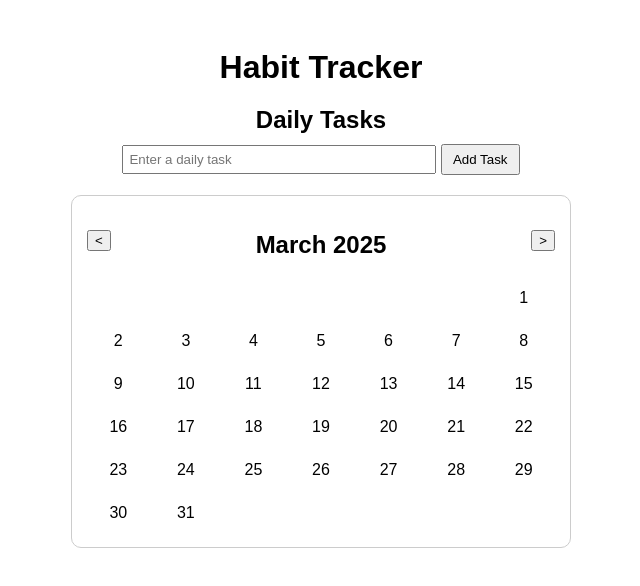
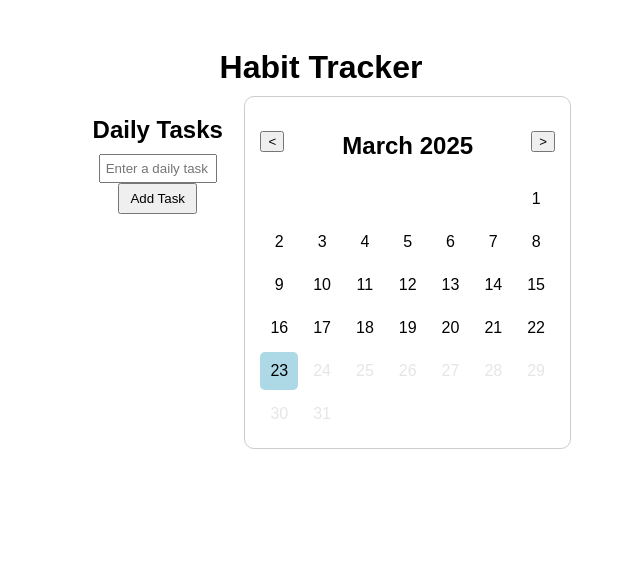
Before and after one commit to sthuthi21/DoItToday, a plain HTML site: page index.html in a window 1280 px wide. Shown: the whole page, without its empty margins (319-959 px from the left). Drawn offline with Linux system fonts and the light colour scheme.

Commit message:
side aaki

```diff
--- a/index.html
+++ b/index.html
@@ -7,16 +7,17 @@
     <link rel="stylesheet" href="styles.css">
 </head>
 <body>
-
     <div class="container">
         <h1>Habit Tracker</h1>
+        <div class="flex-task">
+            <div class="taskss">
                 <h2>Daily Tasks</h2>
-
                 <!-- Task List Section -->
                 <div id="taskSection">
                     <input type="text" id="taskInput" placeholder="Enter a daily task">
                     <button id="addTaskBtn">Add Task</button>
                     <ul id="taskList"></ul> <!-- Task list displayed here -->
+                </div>
             </div>
 
             <!-- Calendar Section -->
@@ -38,6 +39,7 @@
                 <ul id="modalTaskList"></ul> <!-- Tasks for the selected day -->
             </div>
         </div>
+    </div>
 
     <script src="script.js"></script>
 </body>
--- a/script.js
+++ b/script.js
@@ -21,28 +21,47 @@ let dailyTasks = JSON.parse(localStorage.getItem("dailyTasks")) || []; // Stores
 function renderCalendar() {
     const firstDayOfMonth = new Date(currentDate.getFullYear(), currentDate.getMonth(), 1);
     const lastDayOfMonth = new Date(currentDate.getFullYear(), currentDate.getMonth() + 1, 0);
+    const today = new Date(); // Get today's date
 
     monthYear.innerText = firstDayOfMonth.toLocaleDateString('en-US', { month: 'long', year: 'numeric' });
+
     calendarDays.innerHTML = "";
 
-    // Empty slots before first day
+    // Add empty cells for previous month days
     for (let i = 0; i < firstDayOfMonth.getDay(); i++) {
         let emptyCell = document.createElement("div");
         calendarDays.appendChild(emptyCell);
     }
 
-    // Actual days
+    // Add actual days of the month
     for (let day = 1; day <= lastDayOfMonth.getDate(); day++) {
         let dayCell = document.createElement("div");
         dayCell.classList.add("day");
         dayCell.innerText = day;
+
         let dateKey = `${currentDate.getFullYear()}-${currentDate.getMonth() + 1}-${day}`;
 
-        if (tasks[dateKey]?.completed) {
-            dayCell.classList.add("completed");
+        let currentDateObj = new Date(currentDate.getFullYear(), currentDate.getMonth(), day);
+
+        // Highlight today's date
+        if (day === today.getDate() &&
+            currentDate.getMonth() === today.getMonth() &&
+            currentDate.getFullYear() === today.getFullYear()) {
+            dayCell.classList.add("today");
         }
 
-        dayCell.addEventListener("click", () => openTaskModal(dateKey));
+        // If tasks exist for this date, highlight it
+        if (tasks[dateKey] && tasks[dateKey].length > 0) {
+            dayCell.style.backgroundColor = "#FFD700"; // Highlight with gold color
+        }
+
+        // Disable future dates
+        if (currentDateObj > today) {
+            dayCell.classList.add("disabled");
+        } else {
+            dayCell.addEventListener("click", () => openTaskModal(dateKey));
+        }
+
         calendarDays.appendChild(dayCell);
     }
 }
--- a/styles.css
+++ b/styles.css
@@ -8,6 +8,10 @@ body {
     max-width: 500px;
     margin: auto;
     padding: 20px;
+
+}
+.flex-task{
+    display: flex;
 }
 
 h1, h2 {
@@ -107,3 +111,9 @@ h1, h2 {
     justify-content: space-between;
     padding: 5px;
 }
+
+.disabled {
+    color: #ccc; /* Light gray text */
+    pointer-events: none; /* Prevent clicking */
+    opacity: 0.5;
+}
```
Lines whose indentation alone changed are shown as unchanged.
